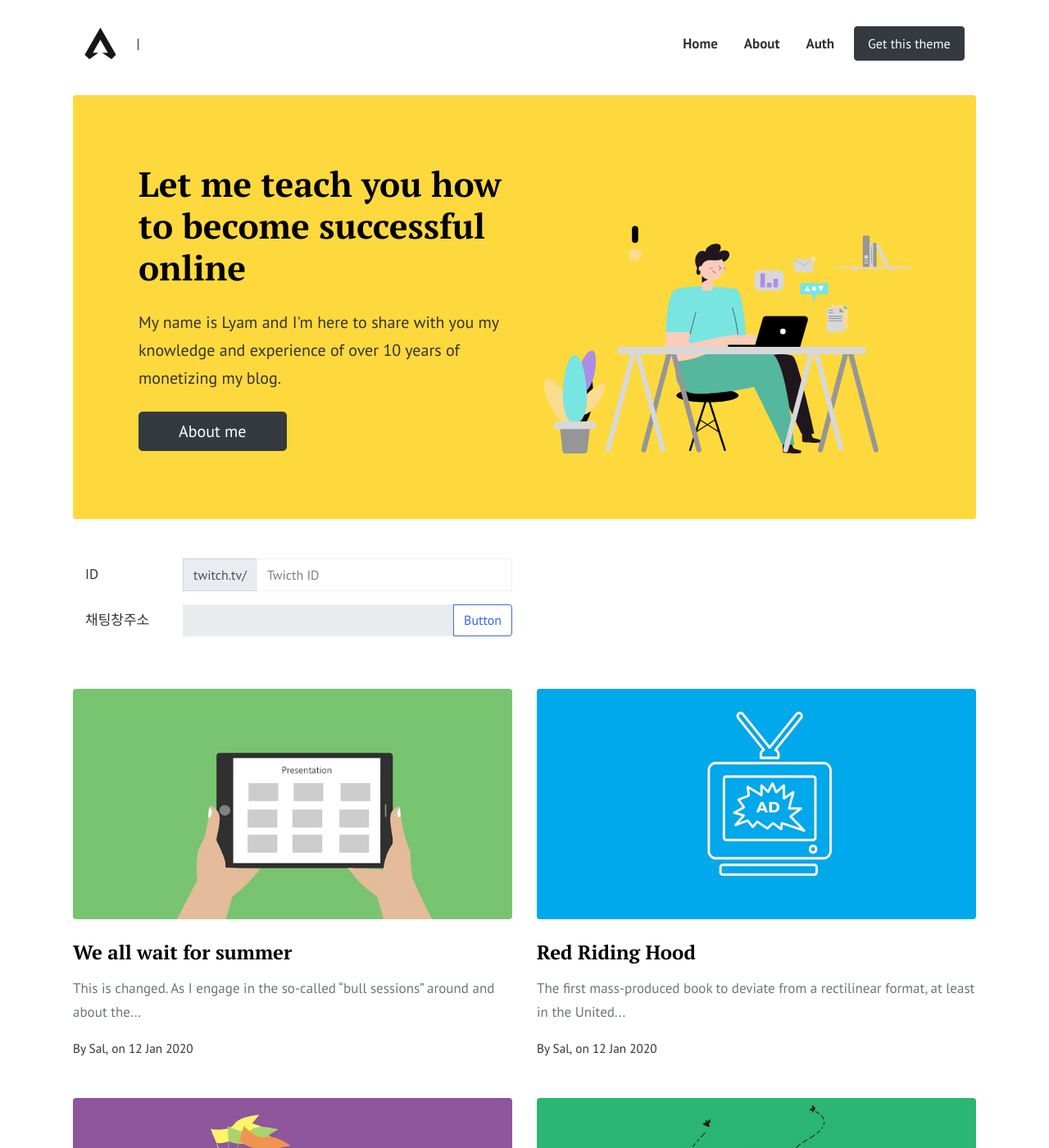
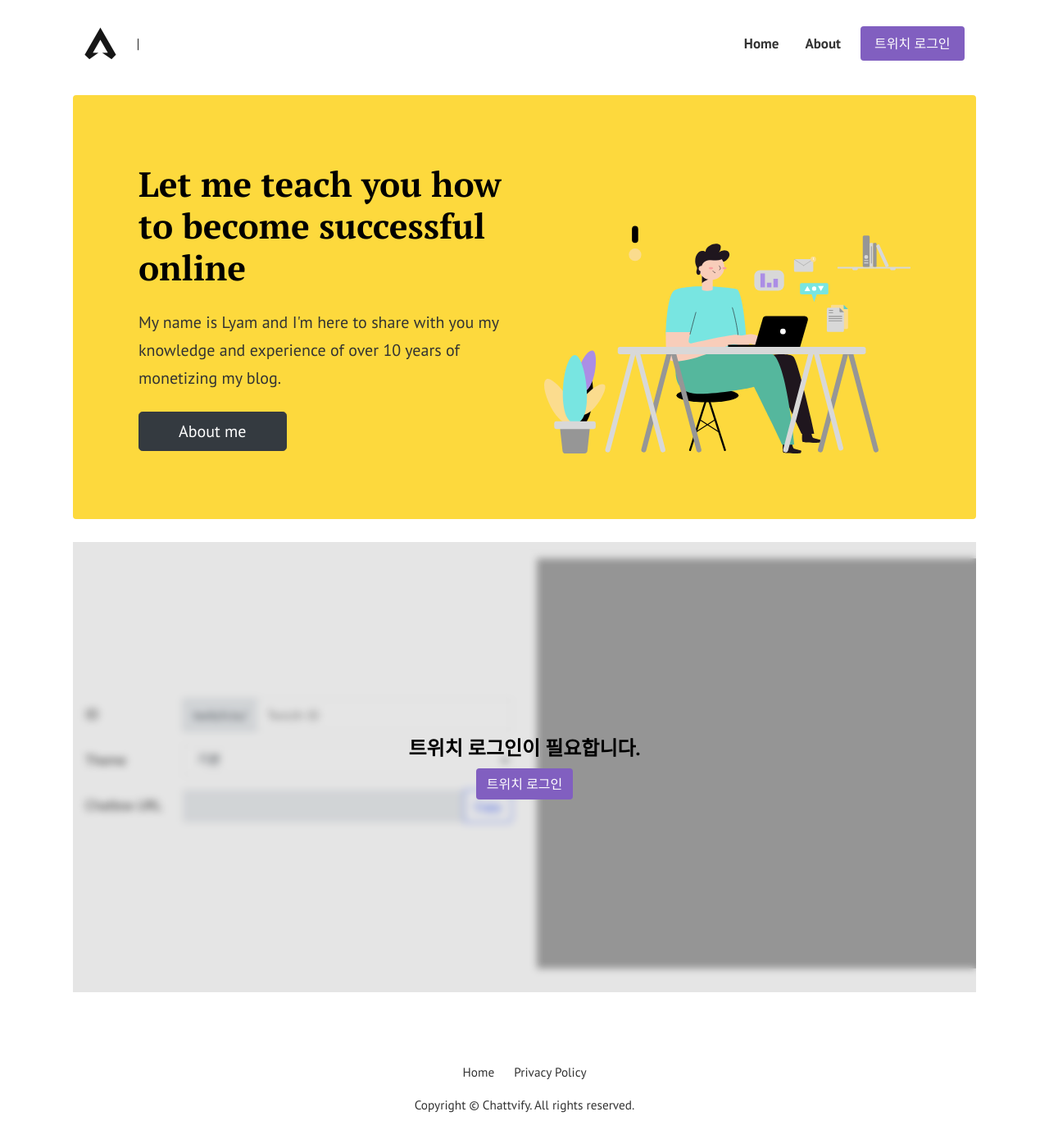
Before and after one commit to chattvify/chattvify.github.io, a Jekyll site: the page built from index.html, in a window 1280 px wide and 1400 px high. Shown: the whole window at 82% size. Built offline with Jekyll 4.4.1, drawn with Linux system fonts in a browser that asks for light colours; the list of posts is cut into pages by our own code; some of the changed text lies outside the part shown.

Commit message:
20230424

```diff
--- a/assets/css/custom.css
+++ b/assets/css/custom.css
@@ -4,3 +4,39 @@ Just customize your theme here.
 ================================================== */
 
 body {}
+
+.btn-user img {
+    width: 50px;
+    height: 50px;
+    border: 3px solid transparent;
+    border-radius: 50%;
+    background-image: linear-gradient(#fff, #fff), linear-gradient(to top right, #b827fc 0%, #2c90fc 25%, #b8fd33 50%, #fec837 75%, #fd1892 100%);
+    background-origin: border-box;
+    background-clip: content-box, border-box;
+}
+
+.require-auth {
+    position: absolute;
+    top: 0;
+    bottom: 0;
+    display: flex;
+    flex-direction: column;
+    width: 100%;
+    margin: -20px 0;
+    justify-content: center;
+    align-items: center;
+    background: rgba(0, 0, 0, 0.1);
+    backdrop-filter: blur(5px);
+    z-index: 10;
+}
+
+.btn-twitch {
+    background-color: #815fc0;
+}
+
+.chat-sample iframe{
+    width: 100%;
+    height: 500px;
+    background: rgba(0,0,0,0.35);
+    border: none;
+}
--- a/assets/js/auth.js
+++ b/assets/js/auth.js
@@ -1,13 +1,12 @@
 const { pathname } = location
 
 $(() => {
-    console.log(pathname)
     if (pathname.includes('auth')) {
         const clientId = 'kx356i9esjnwv91g7brmxay629ugyl'
         const uri = encodeURIComponent(`${location.origin}/access_token`)
         const searchParams = new URLSearchParams(location.search)
 
-        if(!searchParams.has('error')) {
+        if (!searchParams.has('error')) {
             location.href = `https://id.twitch.tv/oauth2/authorize?client_id=${clientId}&redirect_params=client_id&redirect_uri=${uri}&response_type=token&force_verify=false`
         }
     }
@@ -15,11 +14,96 @@ $(() => {
         const hash = location.hash.length > 0 ? location.hash.replace('#', '?') : ''
 
         const hashParams = new URLSearchParams(hash)
-        if(hashParams.has('access_token')){
+        if (hashParams.has('access_token')) {
             console.log(hashParams.get('access_token'))
             sessionStorage.setItem('token', hashParams.get('access_token'))
 
             location.href = '/'
         }
     }
+
+    const elAuth = $('.require-auth')
+    const btnAuth = $('.btn-auth')
+    const btnUser = $('.btn-user')
+    if (sessionStorage.getItem('token')) {
+        elAuth.hide()
+        btnAuth.parent().hide()
+        btnUser.parent().show()
+
+        getUsers({}).then((res) => {
+            const { id, login, display_name, profile_image_url } = res
+            const img = document.createElement('img')
+            img.src = profile_image_url
+            img.title = display_name
+            img.setAttribute('tw-id', login)
+            btnUser.append(img)
+        })
+    }
+    else {
+        elAuth.show()
+        btnAuth.parent().show()
+        btnUser.parent().hide()
+    }
+
+    loadSample()
 })
+
+function getUsers({ id, login }) {
+    const qs = {}
+    if (id) {
+        qs['id'] = id
+    }
+    if (login) {
+        qs['login'] = login
+    }
+    return api({
+        endpoint: 'users',
+        data: qs,
+    }).then(({ data }) => data[0] || null)
+}
+
+const api = ({ base = 'https://api.twitch.tv/helix/', endpoint = '', data, headers = {}, method = 'get' }) => {
+    const cliendID = 'kx356i9esjnwv91g7brmxay629ugyl'
+    const authToken = sessionStorage.getItem('token')
+
+    const qs = Object.keys(data).map(k => `${k}=${data[k]}`).join('&')
+
+    return fetch(`${base}${endpoint}?${qs}`, {
+        method,
+        headers: new Headers({
+            'Client-Id': cliendID,
+            'Authorization': `Bearer ${authToken}`
+        })
+    }).then((res) => res.json())
+}
+
+$('#twitchId').change(chatUrl)
+
+function chatUrl() {
+    const obj = {
+        id: $('#twitchId').val(),
+        token: sessionStorage.getItem('token') || ''
+    }
+
+    if (obj.token) {
+        const url = `${location.origin}/v1/chat.html?${btoa(JSON.stringify(obj))}`
+
+        $('#chatURL').val(url)
+    }
+    else {
+        $('#chatURL').val('트위치 로그인 버튼을 눌러 로그인 해주세요.')
+    }
+}
+
+function loadSample() {
+    const obj = {
+        id: $('.btn-user img').attr('tw-id'),
+        token: sessionStorage.getItem('token') || '',
+        test: true,
+    }
+    const url = `${location.origin}/v1/chat.html?${btoa(JSON.stringify(obj))}`
+
+    const iframe = document.createElement('iframe')
+    iframe.src = url
+    document.querySelector('.chat-sample').append(iframe)
+}
--- a/assets/js/theme.js
+++ b/assets/js/theme.js
@@ -19,17 +19,6 @@
 
   $(document).ready(function () {
     $('body.hero-anime').removeClass('hero-anime');
-
-    $('#twitchId').change(chatUrl)
-
-    function chatUrl() {
-      const obj = {
-        id: $('#twitchId').val(),
-        token: sessionStorage.getItem('token') || ''
-      }
-
-      $('#chatURL').val(`${location.origin}/v1/chat.html?${btoa(JSON.stringify(obj))}`)
-    }
   });
 
   //Menu On Hover
--- a/index.html
+++ b/index.html
@@ -21,7 +21,7 @@ background: '/img/bg-index.jpg'
   </div>
 </div>
 
-<div class="rounded mb-5">
+<div class="rounded mb-5" style="position: relative;">
   <div class="row align-items-center justify-content-between">
     <div class="col-md-6">
       <div class="input-group mb-3">
@@ -32,48 +32,25 @@ background: '/img/bg-index.jpg'
         <input type="text" id="twitchId" name="inputTwitchID" class="form-control" placeholder="Twicth ID" aria-label="Twicth ID" aria-describedby="basic-addon1">
       </div>
       <div class="input-group mb-3">
-        <label for="inputChatURL" class="col-sm-3 col-form-label">채팅창주소</label>
+        <label for="selectTheme" class="col-sm-3 col-form-label">Theme</label>
+        <select name="selectTheme" class="form-control">
+          <option>기본</option>
+        </select>
+      </div>
+      <div class="input-group mb-3">
+        <label for="inputChatURL" class="col-sm-3 col-form-label">Chatbox URL</label>
         <input type="text" id="chatURL" name="inputChatURL" class="form-control" readonly>
         <div class="input-group-append">
-          <button class="btn btn-outline-primary" type="button">Button</button>
+          <button class="btn btn-outline-primary" type="button">Copy</button>
         </div>
       </div>
     </div>
+    <div class="col-md-6 chat-sample"></div>
+  </div>
+
+  <div class="require-auth" style="display: none;">
+    <h4>트위치 로그인이 필요합니다.</h4>
+    <a class="btn btn-twitch text-white" href="/auth/" alt="트위치 로그인">트위치 로그인</a>
   </div>
 </div>
 {% endif %}
-
-<!-- Featured
-================================================== -->
-<section class="row">
-  {% for post in site.posts %}
-      {% if post.featured == true %}
-          <div class="col-md-4 mb-5">
-          {% include postbox.html %}
-          </div>
-      {% endif %}
-  {% endfor %}
-  </div>
-</section>
-
-<!-- Posts List with Sidebar (except featured)
-================================================== -->
-<section class="row">
-  <div class="col-sm-12">
-    <div class="row">
-      {% for post in paginator.posts %}
-      {% unless post.featured == true %}
-      <div class="col-md-6 mb-5">
-        {% include postbox.html %}
-      </div>
-      {% endunless %}
-      {% endfor %}
-    </div>
-    <!-- Pagination -->
-    <div class="bottompagination">
-      <span class="navigation" role="navigation">
-          {% include pagination.html %}
-      </span>
-    </div>
-  </div>
-</section>
--- a/v1/main.js
+++ b/v1/main.js
@@ -44,9 +44,18 @@ const chatFilter = new RegExp(`[${chatFilters.join('')}]`);
 
 let client
 let streamerId
-const isTest = false
+const isTest = config.test || false
 if (isTest) {
-
+    getBadges().then((r) => {
+        cache.badge['global'] = r
+        getUsers({ login: twitchID }).then((user) => {
+            streamerId = user.id
+            getBadges(user.id).then((r) => {
+                cache.badge[twitchID] = r
+                test(user)
+            })
+        })
+    })
 }
 else {
     client = new tmi.client({
@@ -78,10 +87,6 @@ function addListener() {
             streamerId = user.id
             getBadges(user.id).then((r) => {
                 cache.badge[twitchID] = r
-
-                if (params.hasOwnProperty('test')) {
-                    test()
-                }
             })
         })
     })
@@ -211,32 +216,35 @@ function getBadges(channel) {
     })
 }
 
-function test() {
+function test(user) {
+    console.log(user, user.profile_image_url.split('/')[-1])
+    const { display_name, id, login } = user
+
     const state = {
         "badge-info": null,
         "badges": {
             "broadcaster": "1",
             "bits-charity": "1"
         },
-        "client-nonce": "a16f47e7c8c0336da1907ec8aee2d7a1",
-        "color": "#29738F",
-        "display-name": "쿨쿨이",
+        "client-nonce": '',
+        "color": "",
+        "display-name": display_name,
         "emotes": null,
         "first-msg": false,
         "flags": null,
-        "id": "1a4ebf9c-4b69-44fb-8f38-8093ce546fa8",
+        "id": '',
         "mod": false,
         "returning-chatter": false,
-        "room-id": "223491434",
+        "room-id": id,
         "subscriber": false,
-        "tmi-sent-ts": "1681820546923",
+        "tmi-sent-ts": new Date().getTime(),
         "turbo": false,
-        "user-id": "223491434",
+        "user-id": id,
         "user-type": null,
         "emotes-raw": null,
         "badge-info-raw": null,
         "badges-raw": "broadcaster/1,bits-charity/1",
-        "username": "snorlaxh_",
+        "username": login,
         "message-type": "chat"
     }
 
--- a/v1/style.css
+++ b/v1/style.css
@@ -1,4 +1,4 @@
-:root{
+:root {
     --main-color: #4d7a90;
 }
 
@@ -14,29 +14,34 @@
     overflow: hidden;
 }
 
-#chat .chat-box{
+#chat .chat-box {
     position: relative;
     display: flex;
     flex-direction: column;
     border: 1px solid var(--main-color);
     border-radius: 1em;
-    padding: 1em;
+    padding: 0.5em 1em;
     margin-top: 1em;
 }
 
-.user{
+#chat .chat-box .user {
     display: flex;
     flex-direction: row;
     align-items: center;
     justify-content: flex-start;
 }
 
-.badge, .emotes {
+.badge,
+.emotes {
     width: 2em;
 }
 
-.profile {
+#chat .chat-box .user .profile {
     width: 2em;
     border: 3px solid var(--main-color);
     border-radius: 50%;
+}e
+
+#chat .chat-box span.message {
+    margin-top: 10px;
 }
```
Also changed, not shown: _data/menus.yml (+5 -5 lines).
